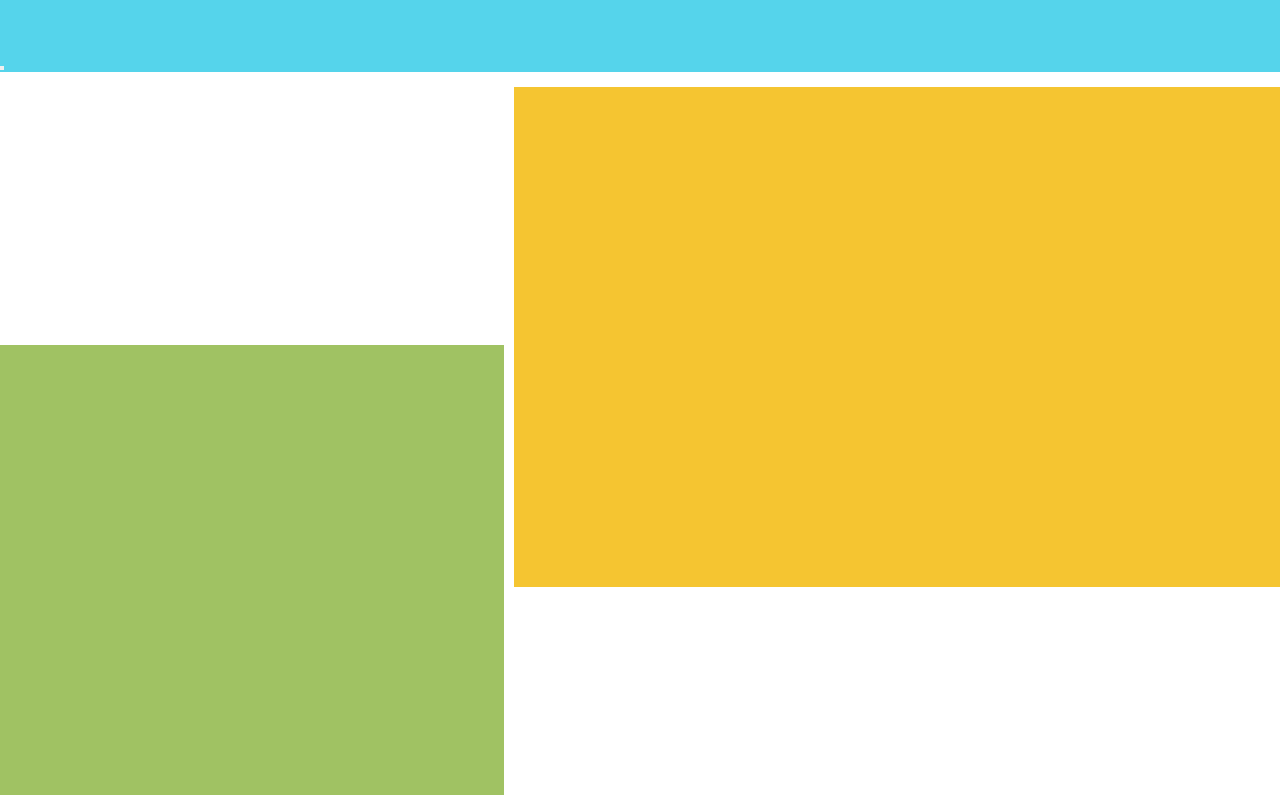
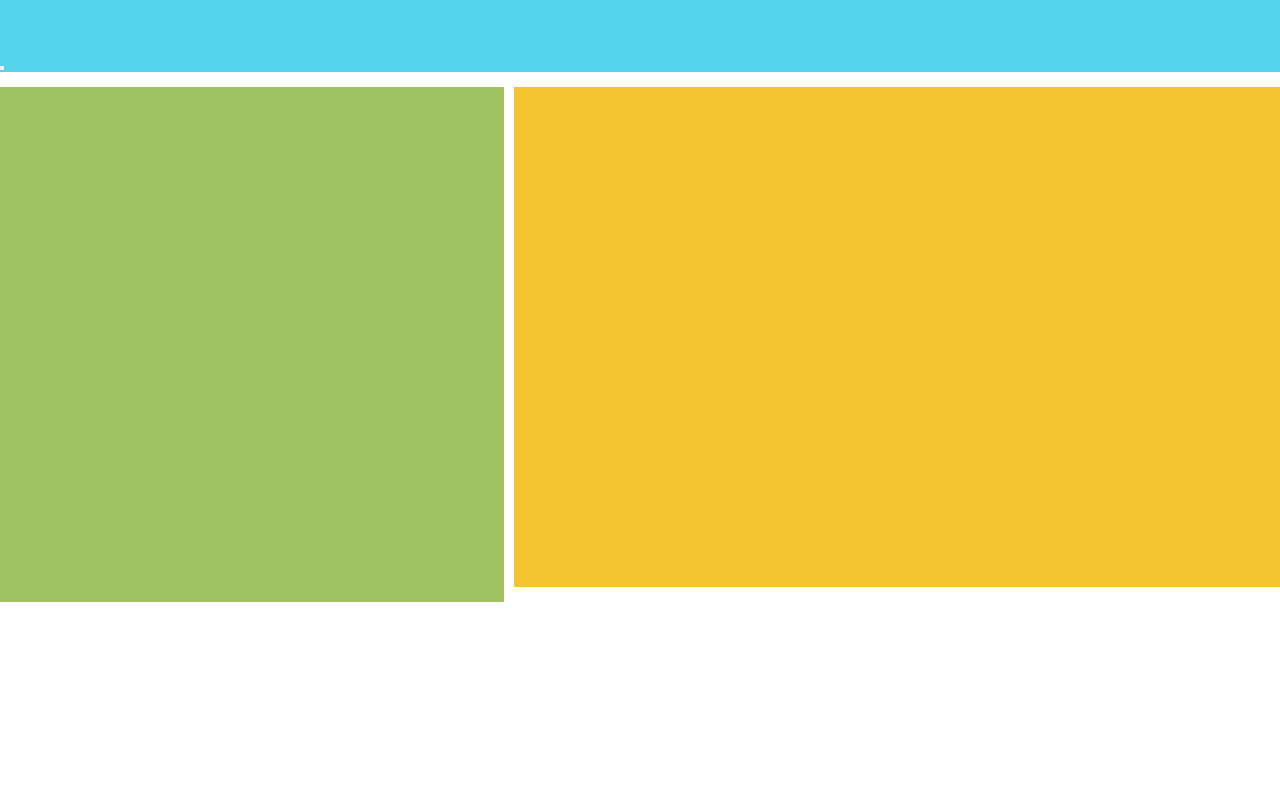
Before and after one commit to yasminaguilarx/mvp_project, a website: page public/index.html in a window 1280 px wide. Drawn offline with Linux system fonts and the light colour scheme.

Commit message:
styling changes

```diff
--- a/public/main.css
+++ b/public/main.css
@@ -31,8 +31,8 @@
 
 .sidebar {
   grid-column: 1 / 2;
-  grid-row: 3 / 5;
-  min-height: 400px;
+  grid-row: 2 / 5;
+  min-height: 500px;
   background-color: #a0c263;
 }
 
```
